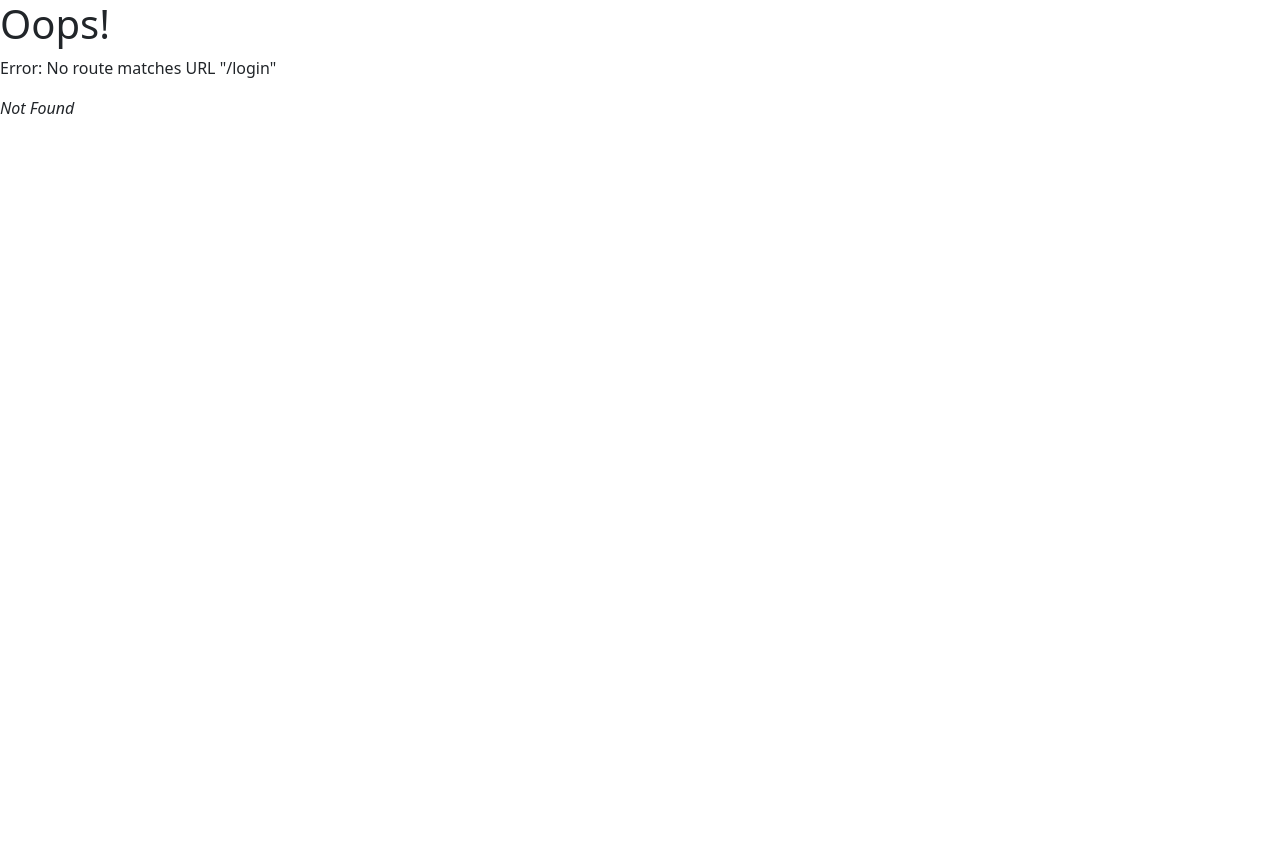
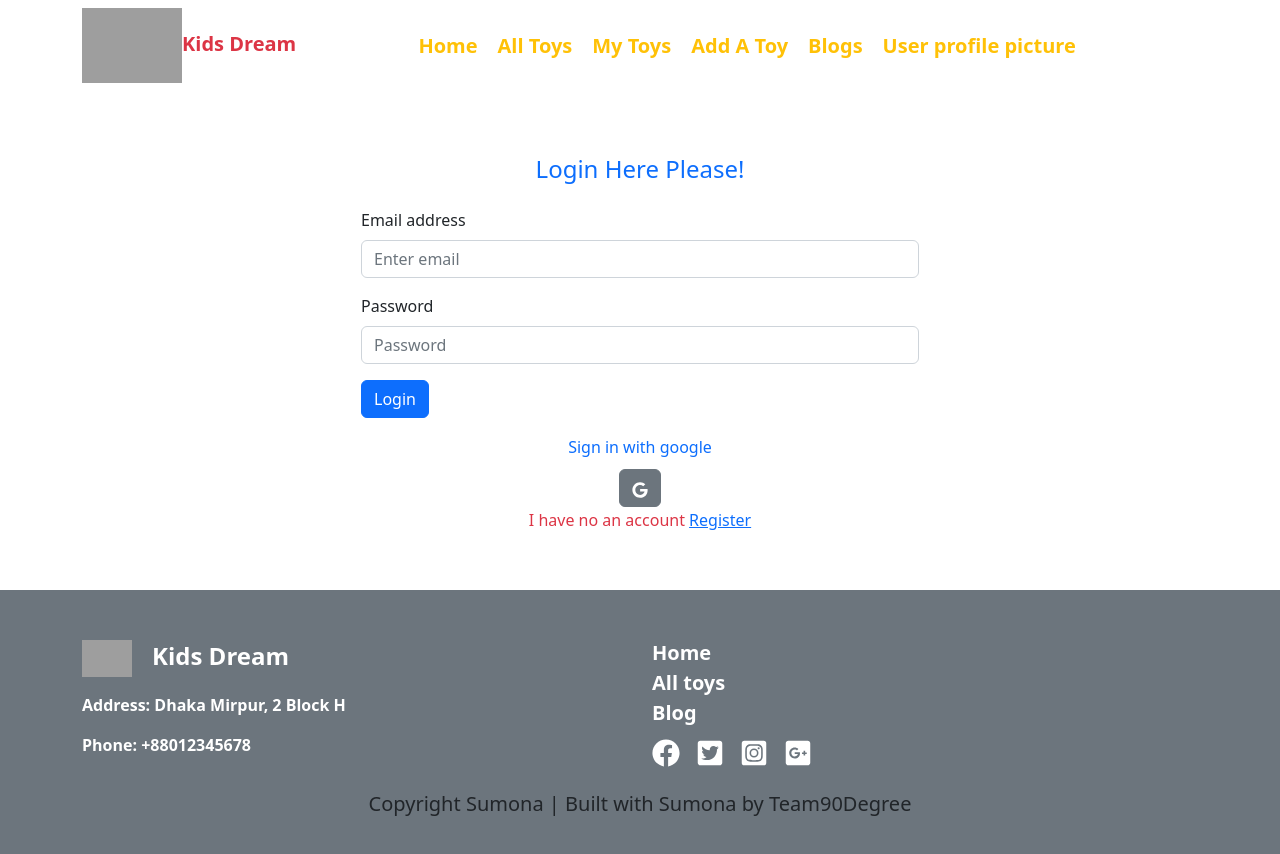
Before and after one commit to Shumona-Akter/Toy-market-place-client, a React (Vite) app: page /login in a window 1280 px wide. Before the commit this address had no page. Shown: the top 854 px of the page. Before the commit the page ends 800 px from the top, so only its background shows below. Built offline with nearby package versions, Linux system fonts and the light colour scheme; no server answers; grey boxes are pictures that could not be loaded.

Commit message:
AuthProvider and Login page end

```diff
--- a/package.json
+++ b/package.json
@@ -11,6 +11,7 @@
   },
   "dependencies": {
     "bootstrap": "^5.2.3",
+    "firebase": "^9.22.0",
     "localforage": "^1.10.0",
     "match-sorter": "^6.3.1",
     "react": "^18.2.0",
--- a/src/App.jsx
+++ b/src/App.jsx
@@ -1,35 +1,16 @@
-import { useState } from 'react'
-import reactLogo from './assets/react.svg'
-import viteLogo from '/vite.svg'
-import './App.css'
+import React from 'react';
+import Navber from './Shared/Navber/Navber';
+import { Outlet } from 'react-router-dom';
+import Footer from './Shared/Footer/Footer';
 
-function App() {
-  const [count, setCount] = useState(0)
+const App = () => {
+  return (
+    <div>
+            <Navber></Navber>
+           <Outlet></Outlet>
+           <Footer></Footer>
+    </div>
+  );
+};
 
-  return (
-    <>
-      <div>
-        <a href="https://vitejs.dev" target="_blank">
-          <img src={viteLogo} className="logo" alt="Vite logo" />
-        </a>
-        <a href="https://react.dev" target="_blank">
-          <img src={reactLogo} className="logo react" alt="React logo" />
-        </a>
-      </div>
-      <h1>Vite + React</h1>
-      <div className="card">
-        <button onClick={() => setCount((count) => count + 1)}>
-          count is {count}
-        </button>
-        <p>
-          Edit <code>src/App.jsx</code> and save to test HMR
-        </p>
-      </div>
-      <p className="read-the-docs">
-        Click on the Vite and React logos to learn more
-      </p>
-    </>
-  )
-}
-
-export default App
+export default App;
--- /dev/null
+++ b/src/Firebase/Firebase.config.js
@@ -0,0 +1,18 @@
+// Import the functions you need from the SDKs you need
+import { initializeApp } from "firebase/app";
+// TODO: Add SDKs for Firebase products that you want to use
+// https://firebase.google.com/docs/web/setup#available-libraries
+
+// Your web app's Firebase configuration
+const firebaseConfig = {
+  apiKey: "AIzaSyAzbrz8DGWtfgjvBQlHdG77SEOzUAz0aes",
+  authDomain: "kids-dreams.firebaseapp.com",
+  projectId: "kids-dreams",
+  storageBucket: "kids-dreams.appspot.com",
+  messagingSenderId: "318916285268",
+  appId: "1:318916285268:web:9197cc42922a2a02c3eec1"
+};
+
+// Initialize Firebase
+const app = initializeApp(firebaseConfig);
+export default app
--- /dev/null
+++ b/src/Provider/AuthProvider.jsx
@@ -0,0 +1,65 @@
+import React, { createContext, useEffect, useState } from 'react';
+import { GoogleAuthProvider, createUserWithEmailAndPassword, getAuth, onAuthStateChanged, signInWithEmailAndPassword, signInWithPopup } from "firebase/auth";
+import app from '../Firebase/Firebase.config';
+
+export const authContext = createContext(null)
+const auth = getAuth(app);
+const provider = new GoogleAuthProvider();
+const AuthProvider = ({children}) => {
+    const [user, setUser] = useState(null)
+    const [authError, setAuthError] = useState('')
+    const [loading, setLoading] = useState(true);
+
+    // sign in google
+    const signInGoogle = () =>{
+        return signInWithPopup(auth, provider)
+        setLoading(true)
+    }
+
+    // singup
+    const signUp = (email, password)=>{
+        return createUserWithEmailAndPassword(auth, email, password)
+        setLoading(true)
+    }
+
+    // const signIn
+    const signIn = (email, password) =>{
+        return signInWithEmailAndPassword(auth, email, password)
+        setLoading(true)
+    }
+
+    // observer
+    useEffect(() => {
+        const unSubscribe = onAuthStateChanged(auth, (loggedInUser) => {
+          setUser(loggedInUser);
+          setLoading(false)
+        });
+        return () => {
+          unSubscribe();
+        };
+      }, []);
+
+      // logout
+    const logOut = ()=>{
+        return signOut(auth)
+
+     }
+        const AuthInfo ={
+            user,
+            setUser,
+            signInGoogle,
+            authError,
+            setAuthError,
+            signUp,
+            signIn,
+            logOut,
+            loading
+        }
+    return (
+        <authContext.Provider value={AuthInfo}>
+            {children}
+         </authContext.Provider>
+    );
+};
+
+export default AuthProvider;
--- a/src/Shared/Footer/Footer.jsx
+++ b/src/Shared/Footer/Footer.jsx
@@ -5,7 +5,7 @@ import { FaFacebook, FaGooglePlusSquare, FaInstagramSquare, FaTwitterSquare } fr
 
 const Footer = () => {
     return (
-        <div className='bg-primary py-5'>
+        <div className='bg-secondary py-5'>
             <Container>
                 <div className="row">
                     <div className="col-md-6">
--- a/src/main.jsx
+++ b/src/main.jsx
@@ -4,11 +4,14 @@ import './index.css'
 import { RouterProvider } from 'react-router-dom'
 import router from './routes/Router.jsx'
 import 'bootstrap/dist/css/bootstrap.min.css';
+import AuthProvider from './Provider/AuthProvider'
 
 
 
 ReactDOM.createRoot(document.getElementById('root')).render(
   <React.StrictMode>
-    <RouterProvider router={router} />
+     <AuthProvider>
+      <RouterProvider router={router}></RouterProvider>
+    </AuthProvider>
   </React.StrictMode>,
 )
--- a/src/pages/Home/Home.jsx
+++ b/src/pages/Home/Home.jsx
@@ -6,9 +6,7 @@ import Footer from '../../Shared/Footer/Footer';
 const Home = () => {
     return (
         <>
-           <Navber></Navber>
-           <Outlet></Outlet>
-           <Footer></Footer>
+           this is home
         </>
     );
 };
--- /dev/null
+++ b/src/pages/LoginPage/LoginPage.jsx
@@ -0,0 +1,86 @@
+import React, { useContext } from 'react';
+import { Button, Container, Form } from 'react-bootstrap';
+import { Link, useLocation, useNavigate } from 'react-router-dom';
+import { authContext } from '../../Provider/AuthProvider';
+import { FaGoogle } from 'react-icons/fa';
+
+const LoginPage = () => {
+
+    const {user,signInGoogle,signInGithub, setUser,authError,setAuthError,signIn,} = useContext(authContext)
+    const navigate = useNavigate()
+    const location = useLocation()
+    const from = location.state?.form?.pathname || "/"
+
+
+    // const form = Location.state?.form?.pathname || "/"
+
+    const handleGoogleSignIn = ()=>{
+      signInGoogle()
+      .then(result =>{
+        const googleUser = result.user
+       setUser(googleUser)
+       navigate(from, {replace: true})
+      })
+      .catch(error => {
+        console.log(error)
+      })
+
+    }
+
+
+    // sign in google
+    const handleSignIn = (event)=>{
+      event.preventDefault()
+      const form = event.target;
+      const email = form.email.value
+      // const password = form.Password.value
+      const password = form.password.value
+      console.log(email,password)
+      signIn(email, password)
+      .then(result =>{
+        const loggedUser = result.user
+        setUser(loggedUser)
+        setAuthError("")
+        navigate(from, {replace: true})
+        event.target.reset()
+
+      })
+      .catch(err => {
+        setAuthError("Invalid email or password")
+      })
+    }
+
+    return (
+        <Container className='d-flex  justify-content-center py-5'>
+        <div className=' w-50'>
+        <h1 className='text-primary fs-4  text-center py-3'>Login Here Please!</h1>
+          <Form onSubmit={handleSignIn}>
+      <Form.Group className="mb-3" controlId="formBasicEmail">
+        <Form.Label>Email address</Form.Label>
+        <Form.Control type="email" name="email" placeholder="Enter email" />
+      </Form.Group>
+
+      <Form.Group className="mb-3" controlId="formBasicPassword">
+        <Form.Label>Password</Form.Label>
+        <Form.Control type="password" name="password" placeholder="Password" />
+      </Form.Group>
+
+      <Button variant="primary" type="submit">
+        Login
+      </Button>
+      <p className="text-danger">{authError}</p>
+    </Form>
+    <h1 className='text-primary fs-6  text-center py-1'>Sign in with google</h1>
+    <div className='text-center'>
+      <Button className='text-white btn-secondary' onClick={handleGoogleSignIn}><FaGoogle></FaGoogle></Button>
+
+    </div>
+    <h1 className='text-danger fs-6  text-center py-1'>
+          I have no an account <Link to='/resister'>Register</Link>
+    </h1>
+        </div>
+      </Container>
+    );
+};
+
+export default LoginPage;
--- a/src/routes/router.jsx
+++ b/src/routes/router.jsx
@@ -1,12 +1,24 @@
 import { createBrowserRouter } from "react-router-dom";
 import Home from "../pages/Home/Home";
 import Error from "../pages/ErrorPage/Error";
+import App from "../App";
+import LoginPage from "../pages/LoginPage/LoginPage";
 
 const router = createBrowserRouter([
     {
       path: "/",
-      element: <Home></Home>,
-      errorElement:<Error></Error>
+      element: <App/>,
+      errorElement:<Error></Error>,
+      children:[
+        {
+          path:"/",
+          element:<Home/>
+        },
+        {
+          path:"/login",
+          element:<LoginPage/>
+        },
+      ]
     },
   ]);
 
```
Also changed, not shown: src/pages/Resister/Resister.jsx (added), 1 other file (tests, documents, lock files or other folders).
